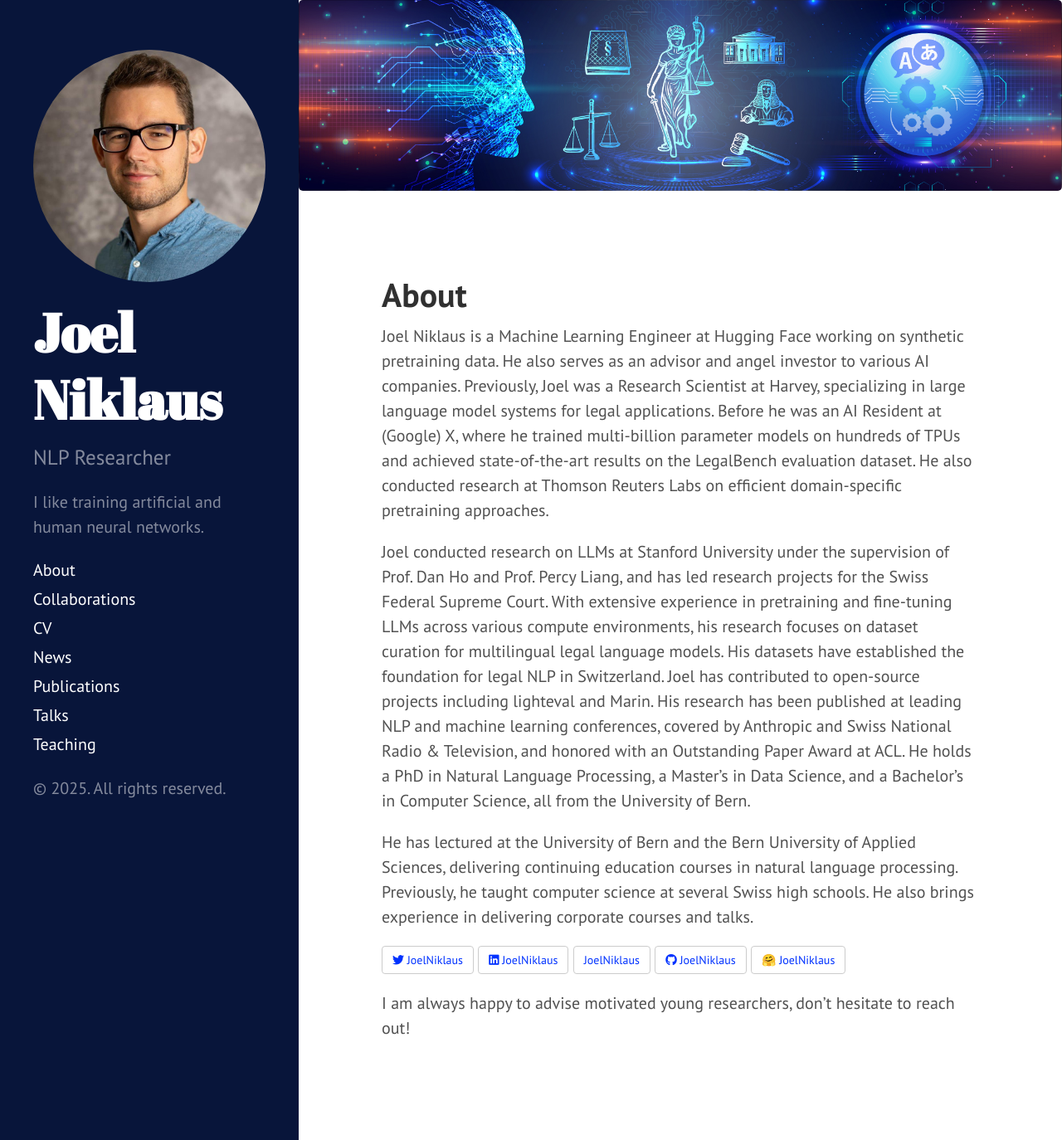
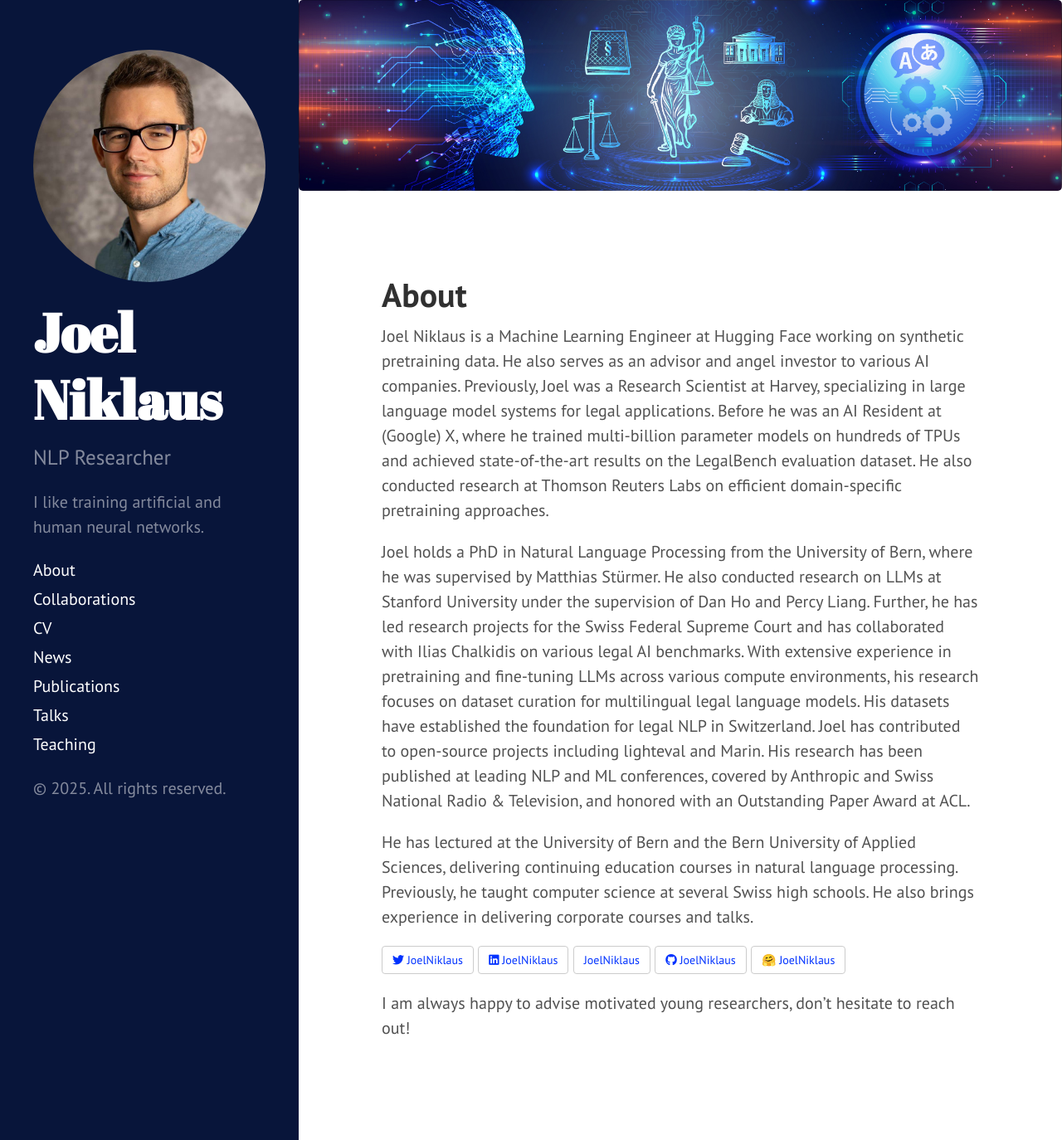
Before and after one commit to JoelNiklaus/joelniklaus.github.io, a Jekyll site: the page built from index.md, in a window 1280 px wide and 1374 px high. Shown: the whole window at 83% size. Built offline with Jekyll 4.4.1, drawn with Linux system fonts in a browser that asks for light colours; a style sheet for code colours, icons or effects is not loaded.

Commit message:
updated bio

```diff
--- a/index.md
+++ b/index.md
@@ -8,8 +8,7 @@
 Previously, Joel was a Research Scientist at Harvey, specializing in large language model systems for legal applications. Before he was an AI Resident at (Google) X, where he trained multi-billion parameter models on hundreds of TPUs and achieved state-of-the-art results on the LegalBench evaluation dataset. He also conducted research at Thomson Reuters Labs on efficient domain-specific pretraining approaches.
 
 <!-- Research -->
-Joel conducted research on LLMs at Stanford University under the supervision of Prof. Dan Ho and Prof. Percy Liang, and has led research projects for the Swiss Federal Supreme Court.  With extensive experience in pretraining and fine-tuning LLMs across various compute environments, his research focuses on dataset curation for multilingual legal language models. His datasets have established the foundation for legal NLP in Switzerland.
-Joel has contributed to open-source projects including lighteval and Marin. His research has been published at leading NLP and machine learning conferences, covered by Anthropic and Swiss National Radio & Television, and honored with an Outstanding Paper Award at ACL. He holds a PhD in Natural Language Processing, a Master's in Data Science, and a Bachelor's in Computer Science, all from the University of Bern.
+Joel holds a PhD in Natural Language Processing from the University of Bern, where he was supervised by Matthias Stürmer. He also conducted research on LLMs at Stanford University under the supervision of Dan Ho and Percy Liang. Further, he has led research projects for the Swiss Federal Supreme Court and has collaborated with Ilias Chalkidis on various legal AI benchmarks. With extensive experience in pretraining and fine-tuning LLMs across various compute environments, his research focuses on dataset curation for multilingual legal language models. His datasets have established the foundation for legal NLP in Switzerland. Joel has contributed to open-source projects including lighteval and Marin. His research has been published at leading NLP and ML conferences, covered by Anthropic and Swiss National Radio & Television, and honored with an Outstanding Paper Award at ACL.
 
 <!-- Teaching -->
 He has lectured at the University of Bern and the Bern University of Applied Sciences, delivering continuing education courses in natural language processing. Previously, he taught computer science at several Swiss high schools. He also brings experience in delivering corporate courses and talks.
```
